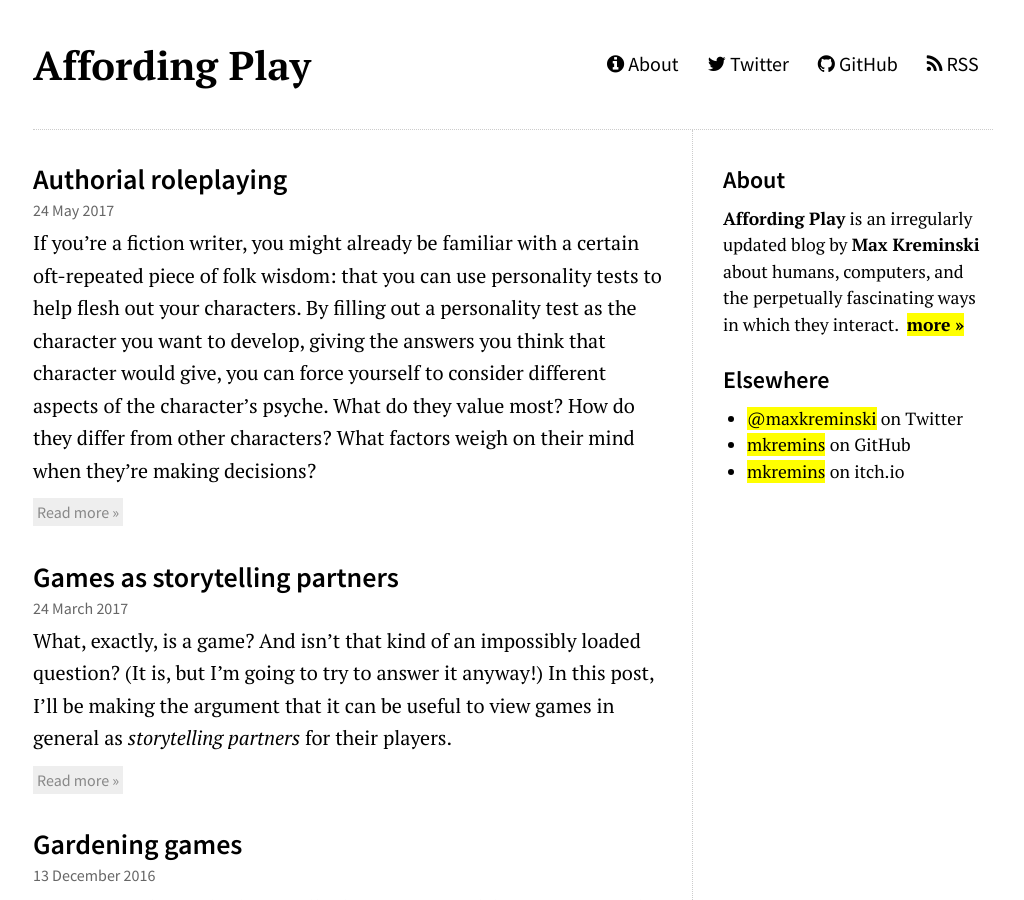
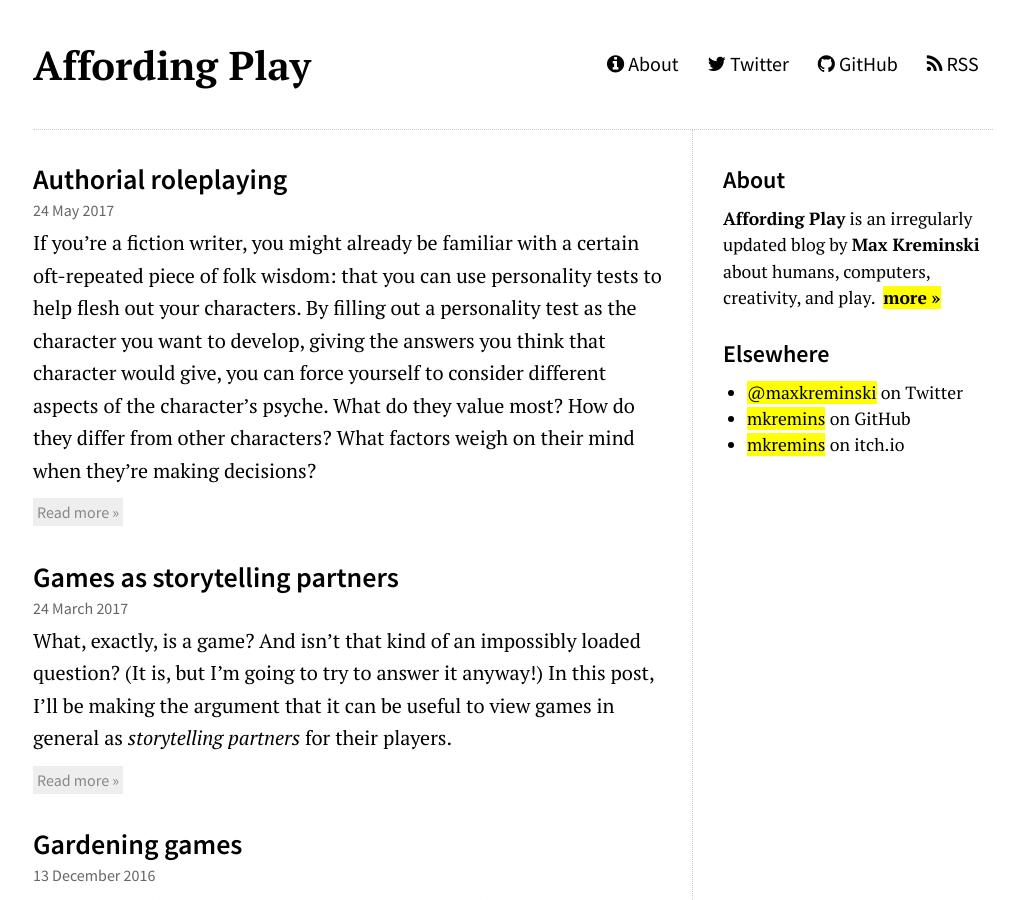
Before and after one commit to mkremins/mkremins.github.io, a Jekyll site: the page built from index.html, in a window 1280 px wide and 900 px high. Shown: the whole window, without its empty margins (127-1151 px from the left). Built offline with Jekyll 4.4.1, drawn with Linux system fonts in a browser that asks for light colours; nearby versions of some CDN libraries.

Commit message:
Tweak description of blog in sidebar

```diff
--- a/_includes/site_sidebar.html
+++ b/_includes/site_sidebar.html
@@ -1,6 +1,6 @@
 <div class="site-sidebar content">
   <h4>About</h4>
-  <p><strong>Affording Play</strong> is an irregularly updated blog by <strong>Max Kreminski</strong> about humans, computers, and the perpetually fascinating ways in which they interact. <a href="/about" style="font-weight:bold;margin-left:0.25rem;">more »</a></p>
+  <p><strong>Affording Play</strong> is an irregularly updated blog by <strong>Max Kreminski</strong> about humans, computers, creativity, and play. <a href="/about" style="font-weight:bold;margin-left:0.25rem;">more »</a></p>
   <h4>Elsewhere</h4>
   <ul>
     <li><a href="https://twitter.com/maxkreminski">@maxkreminski</a> on Twitter</li>
```
